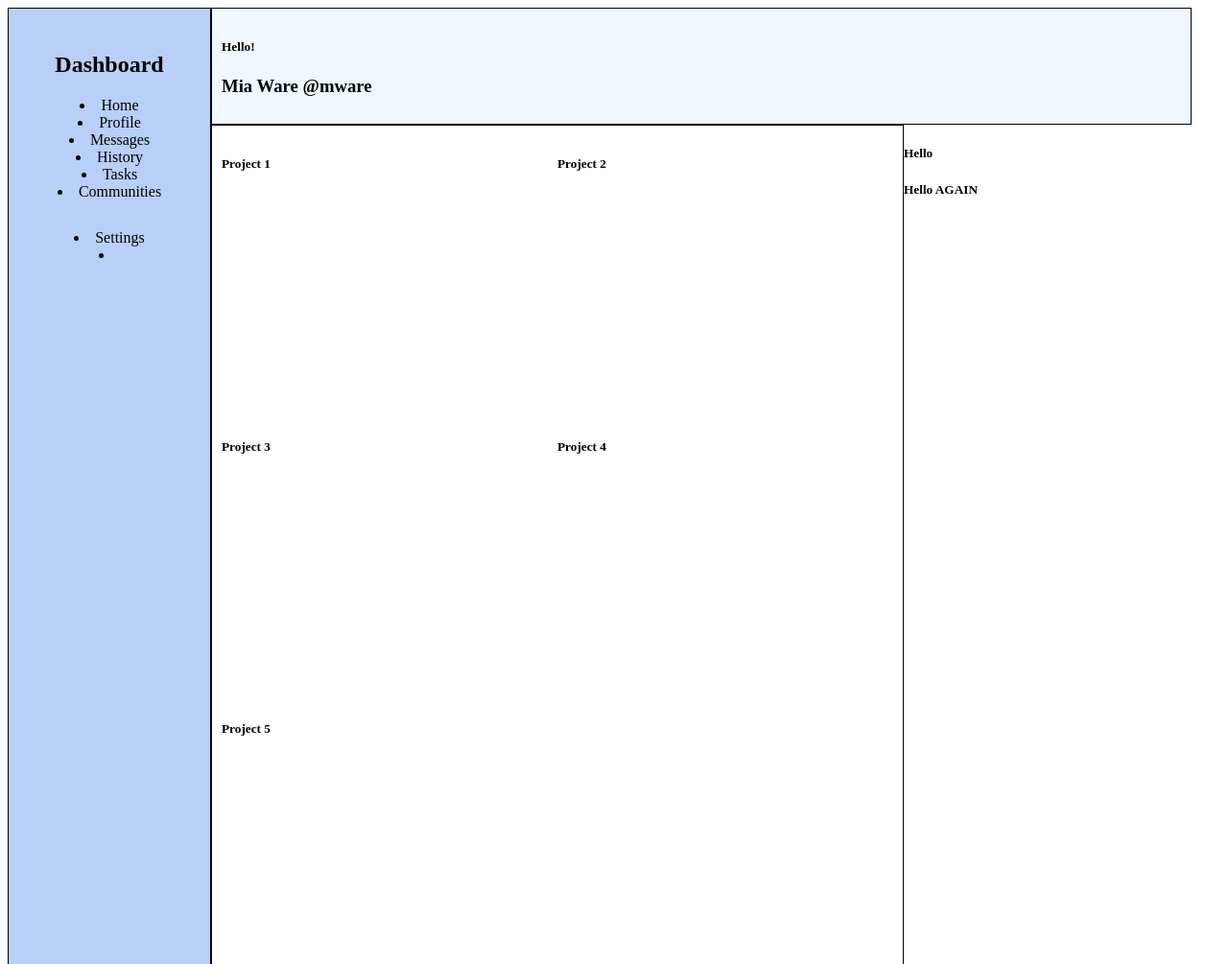
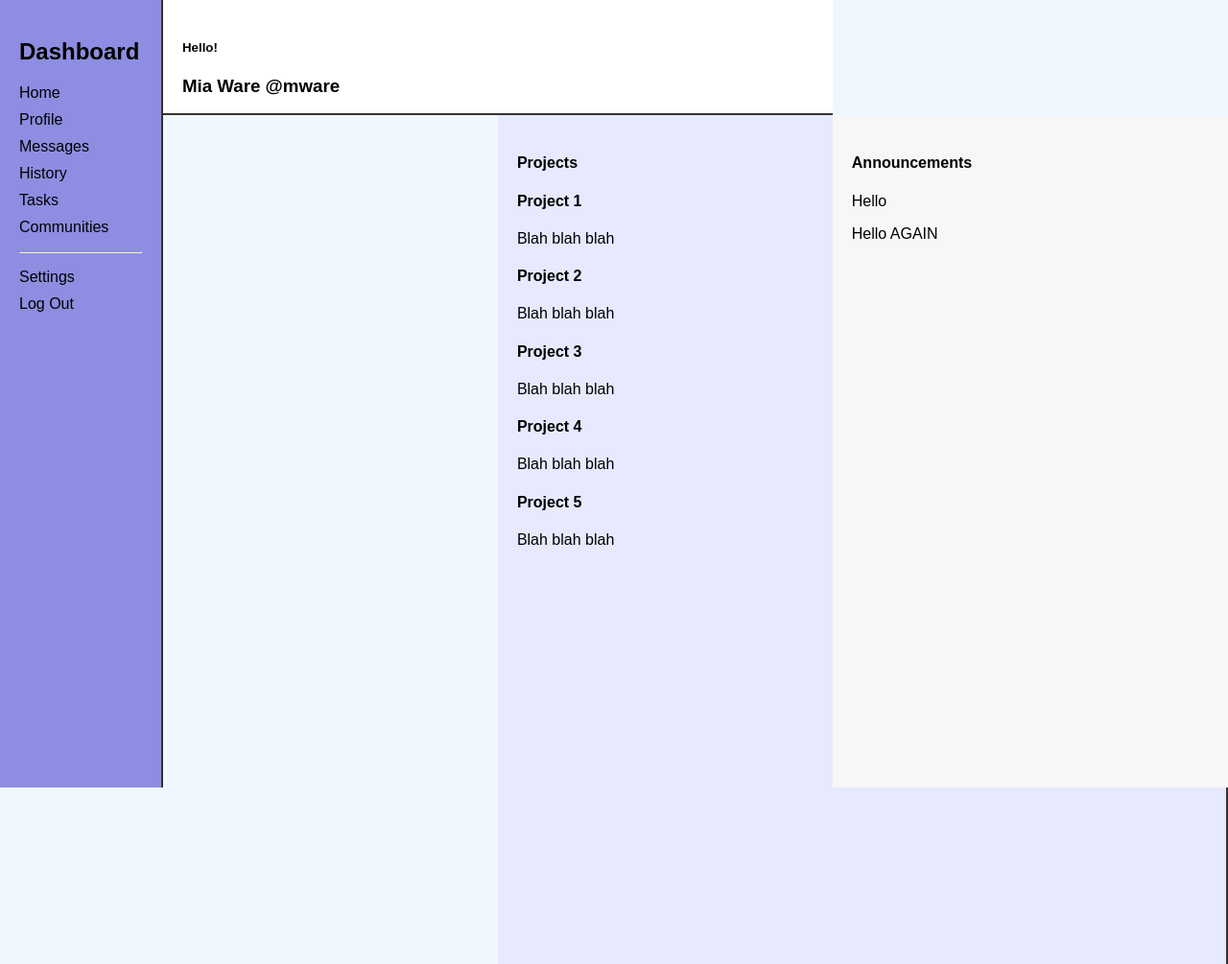
Before and after one commit to miw828/adminDashboard, a plain HTML site: page index.html in a window 1280 px wide. Shown: the top 1005 px of the page at 96% size. Drawn offline with Linux system fonts and the light colour scheme.

Commit message:
Used grid templates

```diff
--- a/index.html
+++ b/index.html
@@ -1,96 +1,66 @@
 <!DOCTYPE html>
-<html lang = "en">
+<html lang="en">
 <head>
-        <title>Administrator DashBoard</title>
+    <title>Administrator Dashboard</title>
     <link rel="stylesheet" href="style.css">
 </head>
 
 <body>
-       <div class = "entire-dashboard">
+    <div class="entire-dashboard">
+        <!-- Sidebar -->
+        <div class="dashboard">
+            <h2> Dashboard </h2>
+            <ul>
+                <li>Home</li>
+                <li>Profile</li>
+                <li>Messages</li>
+                <li>History</li>
+                <li>Tasks</li>
+                <li>Communities</li>
+            </ul>
+            <hr>
+            <ul>
+                <li>Settings</li>
+                <li>Log Out</li>
+            </ul>
+        </div>
 
-        <div class = "dashboard-container">
-            <h2> Dashboard </h2>
-            <li> Home </li>
-            <li> Profile </li>
-            <li> Messages </li>
-            <li> History </li>
-            <li> Tasks </li>
-            <li> Communities</li>
+        <!-- Profile (top bar) -->
+        <div class="profile">
+            <h5>Hello!</h5>
+            <h3>Mia Ware @mware</h3>
+        </div>
 
-            <div class = "settings-container">
-                <li>Settings</li>
-                <li></li>
+        <!-- Projects -->
+        <div class="project">
+            <h4>Projects</h4>
+            <div class = projectGrid>
+
+                <div class = project1><h4>Project 1</h4>
+                <p>Blah blah blah</p>
+                </div>
+                <div class = project2><h4>Project 2</h4>
+                <p>Blah blah blah</p>
+                </div>
+                <div class = project3><h4>Project 3</h4>
+                <p>Blah blah blah </p>
+                </div>
+                <div class = project4><h4>Project 4</h4>
+                <p>Blah blah blah</p>
+                </div>
+                <div class = project5><h4>Project 5</h4>
+                <p>Blah blah blah</p>
                 </div>
 
             </div>
-  <div class = "rows">
-   <div class = "profile-container">
-                <h5> Hello!</h5>
-                <h3>Mia Ware @mware</h3>
         </div>
 
-
-    <div class = "projectAannouncement">
-        <div class = "project-container">
-            <h5>Project 1 </h5>
-            <h5>Project 2</h5>
-            <h5>Project 3 </h5>
-            <h5>Project 4 </h5>
-            <h5>Project 5 </h5>
-        </div>
-
-        <div class = "announcement">
-            <h5>Hello</h5>
-            <h5>Hello AGAIN</h5>
-
-
+        <!-- Announcements -->
+        <div class="announcement">
+            <h4>Announcements</h4>
+            <p>Hello</p>
+            <p>Hello AGAIN</p>
         </div>
     </div>
-        </div>
-
-</div>
-
-
 </body>
 </html>
-
-
-
-
-
-
-
-
-
-
-
-
-
-
-
-
-
-
-
-
-
-
-
-
-
-
-
-
-
-
-
-
-
-
-
-
-
-
-
-
-</html>
--- a/style.css
+++ b/style.css
@@ -1,63 +1,65 @@
-/*.container {
-    display: inline-grid;
-    border: 1px solid;
-    grid-template-columns: repeat(5, 150px);
+body {
+    margin: 0;
+    font-family: Arial, sans-serif;
+}
 
-    background-color: rgb(141, 141, 225);
+.entire-dashboard {
+    display: grid;
+    grid-template-columns: 170px ;
+    grid-template-rows: 120px auto;
+    grid-template-areas:
+        "sidebar profile profile"
+        "sidebar project announcement";
+    height: 200vh;
+    background-color: aliceblue;
+}
 
-}*/
-.entire-dashboard{
-    display: flex;
-    flex-direction: row;
+/* Sidebar */
+.dashboard {
+    grid-area: sidebar;
+    background: rgb(141, 141, 225);
+    padding: 20px;
+    border-right: 2px solid #333;
 }
-.rows{
-    display:flex;
-    flex-direction: column;
+
+
+.dashboard ul {
+    list-style: none;
+    padding: 0;
+}
+
+.dashboard li {
+    margin: 10px 0;
+    cursor: pointer;
+}
+
+/* Profile (top bar) */
+.profile {
+    grid-area: profile;
+    background: #fff;
+    padding: 20px;
+    border-bottom: 2px solid #333;
+}
+
+/* Projects */
+.project {
+    grid-area: project;
+    background: #e7e9ff;
+    padding: 20px;
+    border-right: 2px solid #333;
+    grid-column-start: 3;
+    grid-column-end:5;
+    grid-row-start: 2;
+    grid-row-end: 4;
+}
+.project1{
 
 }
-.dashboard-container{
-    background-color: rgb(184, 207, 247);
-    padding-top: 25px;
-    padding-left:30px;
-    padding-right:30px;
-    border: 1px solid;
-    font-size: 100%;
-    text-align:center;
-    height: 1000px;
-    width: 150px;
+
+/* Announcements */
+.announcement {
+    grid-area: announcement;
+    grid-column-start: 4;
+    background: #f7f7f7;
+    padding: 20px;
 }
-.settings-container{
-    padding: 30px;
-}
-.profile-container{
-
-    left: 160px;
-    padding: 10px;
-    background-color: aliceblue;
-    border: 1px solid;
-    height: 100px;
-    width: 1000px;
-}
-
-.projectAannouncement{
-    display: flex;
-    flex-direction: row;
-}
-
-.project-container{
-    padding: 10px;
-    display: inline-grid;
-    grid-template-columns: repeat(2, 350px);
-    grid-template-rows: repeat(3,294.5px);
-    border: 1px solid;
-
-}
-.announcement-container{
-    display: inline-grid;
-    grid-template-rows: repeat(2,150);
-    border: 1px solid;
-
-}
-.trending-container{
-
-}
```
Lines whose indentation alone changed are shown as unchanged.
